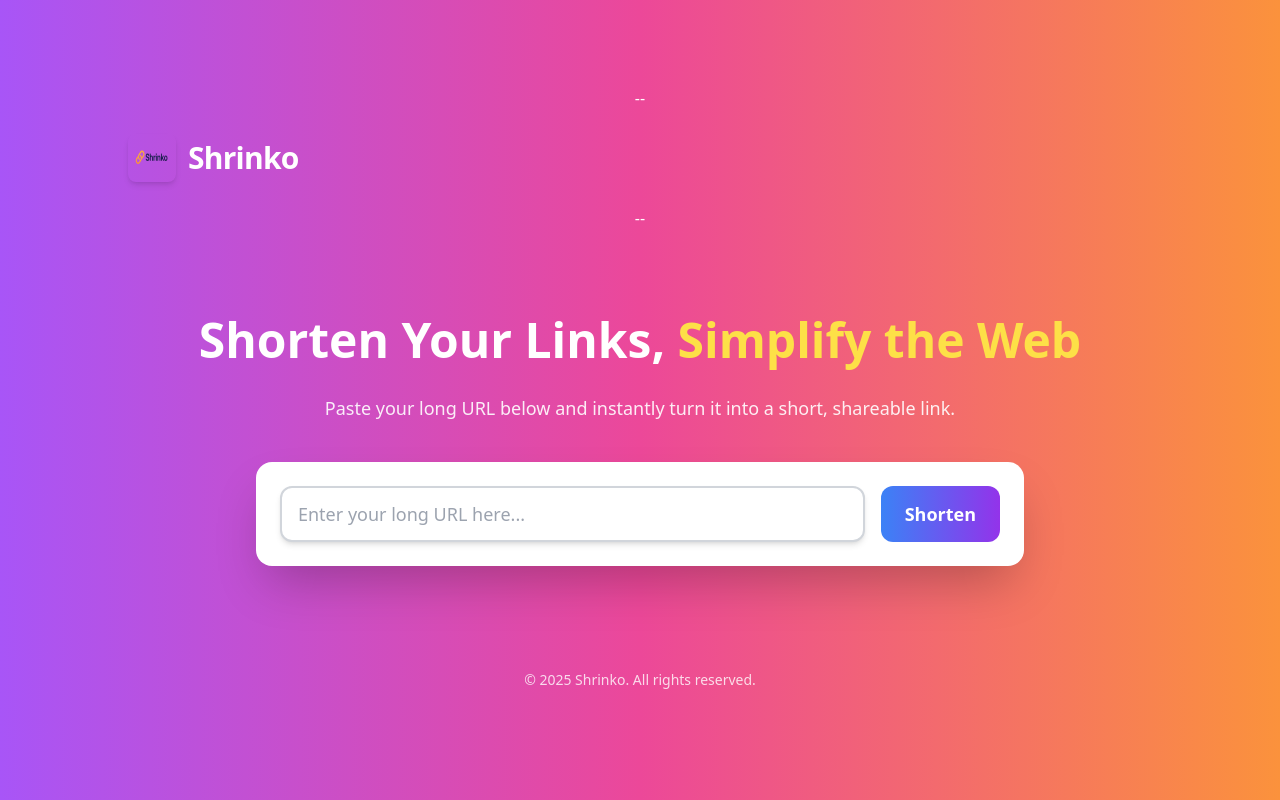
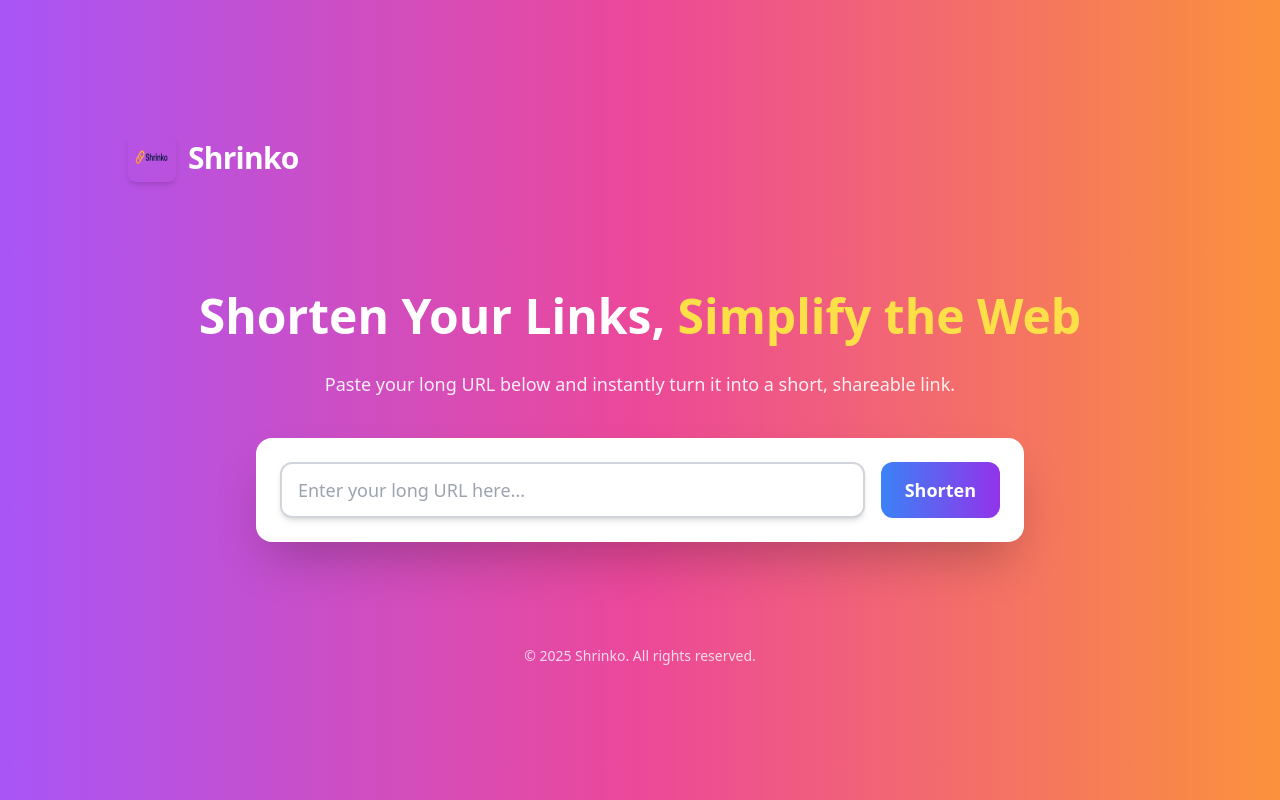
Before and after one commit to ha55aan786/my-app, a React (Vite) app: page / in a window 1280 px wide. Built offline with nearby package versions, Linux system fonts and the light colour scheme.

Commit message:
Update Home.jsx

```diff
--- a/src/pages/Home.jsx
+++ b/src/pages/Home.jsx
@@ -21,17 +21,12 @@ export default function Home() {
     <div className="min-h-screen flex flex-col items-center justify-center bg-gradient-to-r from-purple-500 via-pink-500 to-orange-400 text-white px-6">
       {/* Header */}
 
-      --
       <header className="w-full max-w-5xl flex justify-between items-center py-6">
         <div className="flex items-center gap-3">
           <img src={logo} alt="Shrinko Logo" className="h-12 w-12 rounded-lg shadow-md" />
           <h1 className="text-3xl font-extrabold tracking-tight">Shrinko </h1>
         </div>
       </header>
-      --
-      {/* <header className="w-full max-w-5xl flex justify-between items-center py-6">
-        <h1 className="text-3xl font-extrabold tracking-tight">Shrinko 🚀</h1>
-      </header> */}
 
       {/* Hero Section */}
       <main className="flex flex-col items-center text-center mt-20">
```
